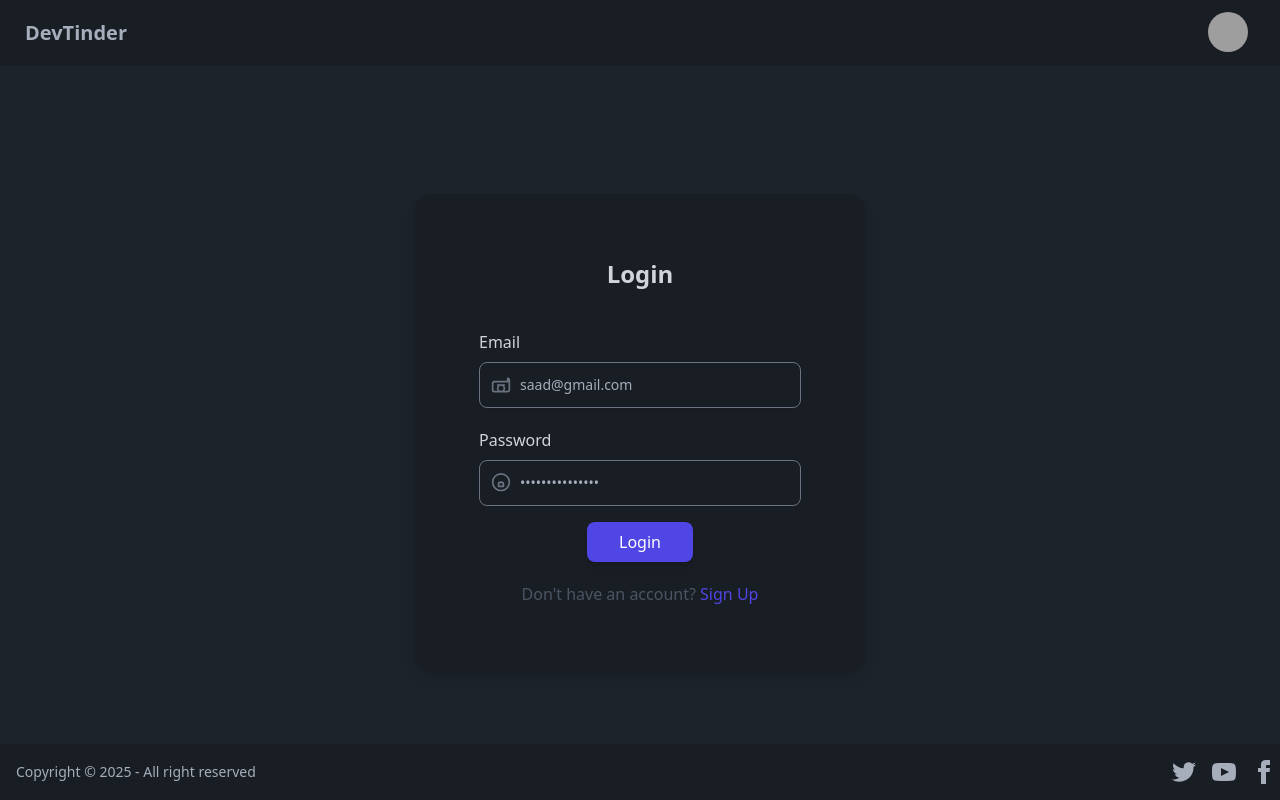
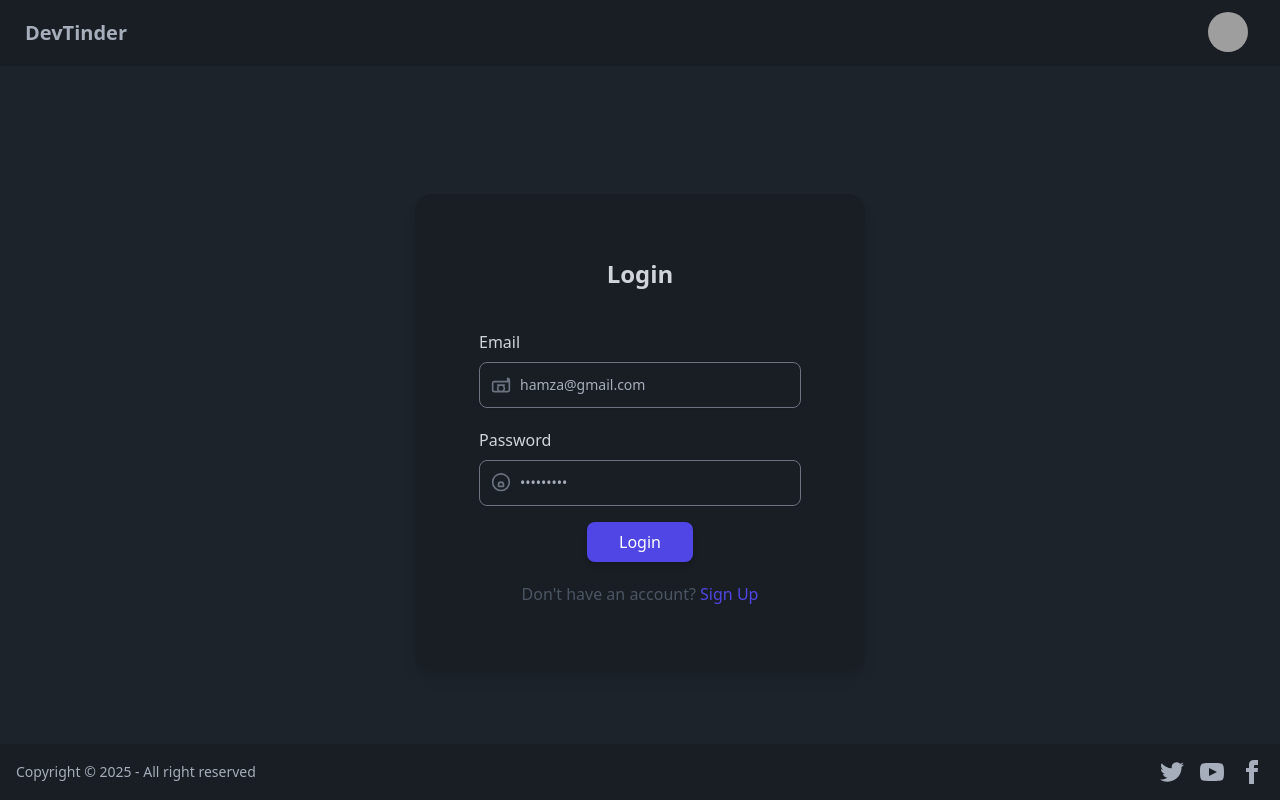
Before and after one commit to muhammadsaad0077/DevTinder-frontend, a React (Vite) app: page /login in a window 1280 px wide. Built offline with nearby package versions, Linux system fonts and the light colour scheme; grey boxes are pictures that could not be loaded.

Commit message:
login and saving cookies

```diff
--- a/package.json
+++ b/package.json
@@ -11,6 +11,7 @@
   },
   "dependencies": {
     "axios": "^1.7.9",
+    "cors": "^2.8.5",
     "react": "^18.3.1",
     "react-dom": "^18.3.1",
     "react-router-dom": "^7.1.3"
--- a/src/Footer.jsx
+++ b/src/Footer.jsx
@@ -6,7 +6,7 @@ const Footer = () => {
   <aside className="grid-flow-col items-center">
     <p>Copyright © {new Date().getFullYear()} - All right reserved</p>
   </aside>
-  <nav className="grid-flow-col -mx-3 gap-4 md:place-self-center md:justify-self-end">
+  <nav className="grid-flow-col gap-4 md:place-self-center md:justify-self-end">
     <a>
       <svg
         xmlns="http://www.w3.org/2000/svg"
--- a/src/Login.jsx
+++ b/src/Login.jsx
@@ -1,15 +1,27 @@
 import React, { useState } from 'react'
+import axios from 'axios'
 
 const Login = () => {
-    const [email, setEmail] = useState("saad@gmail.com");
-    const [password, setPassword] = useState("Saad23423@12345");
+    const [email, setEmail] = useState("hamza@gmail.com");
+    const [password, setPassword] = useState("Hamza@123");
 
     const handleLogin = async()=>{
+      try{
         const response = await axios.post("http://localhost:3001/login", {
             email,
             password
+        },
+        {
+          withCredentials: true
         }
+
       )
+      console.log("Login successful:", response.data);
+    }
+    catch(err){
+      console.log(`Error: ${err.message}`);
+
+    }
     }
 
 
@@ -18,7 +30,7 @@ const Login = () => {
     <div className="flex justify-center mt-32">
       <div className="w-[450px] bg-base-200 shadow-lg rounded-2xl p-16">
         <h2 className="text-2xl font-bold text-center mb-6 text-gray-300">Login</h2>
-        <form className="space-y-4">
+        <div className="space-y-4">
           {/* Email Field */}
           <div className="relative mt-10">
             <label
@@ -101,7 +113,7 @@ const Login = () => {
             Login
           </button>
           </div>
-        </form>
+        </div>
         <p className="text-md  text-center text-gray-600 mt-6">
           Don't have an account?{" "}
           <a
```
Also changed, not shown: 1 other file (tests, documents, lock files or other folders).
